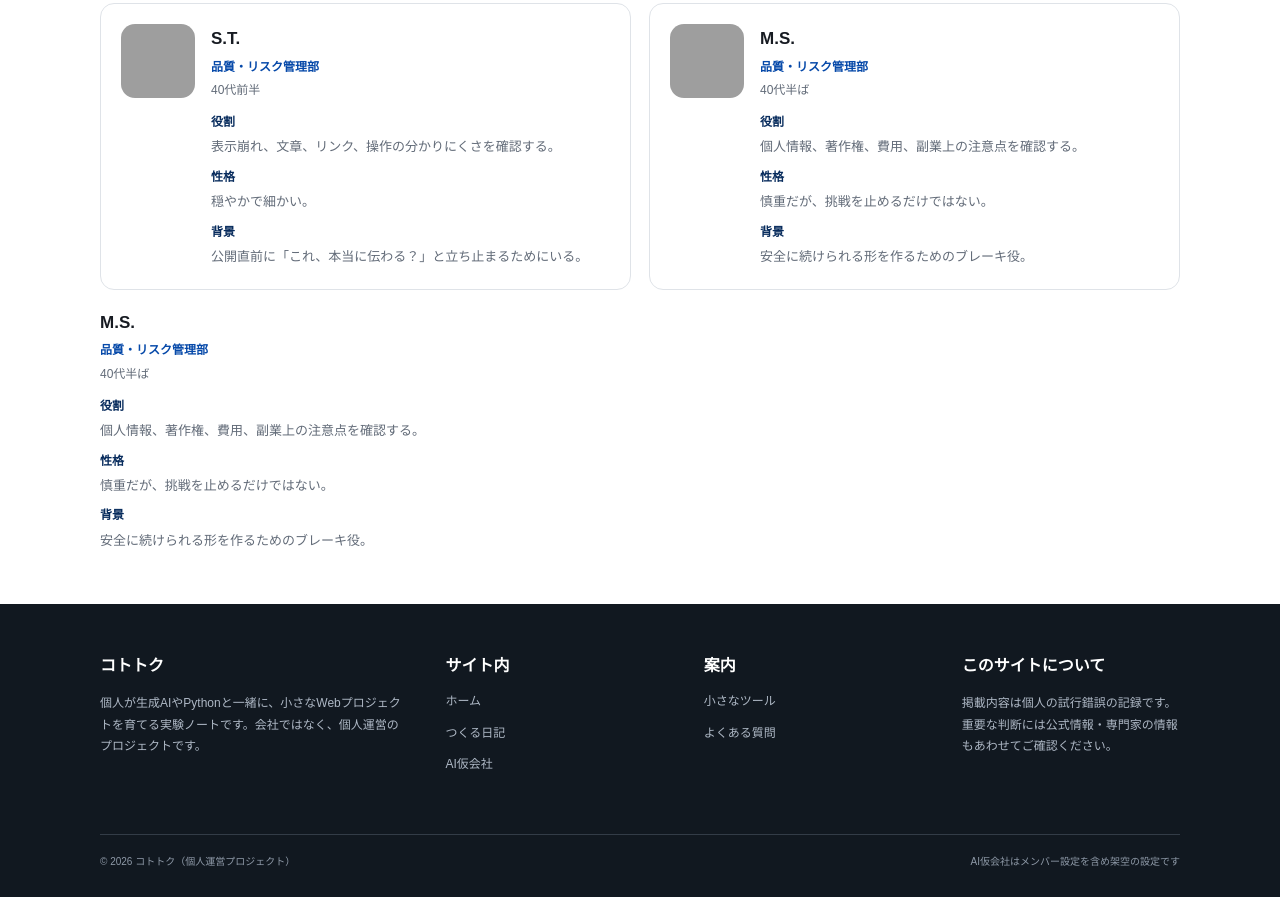
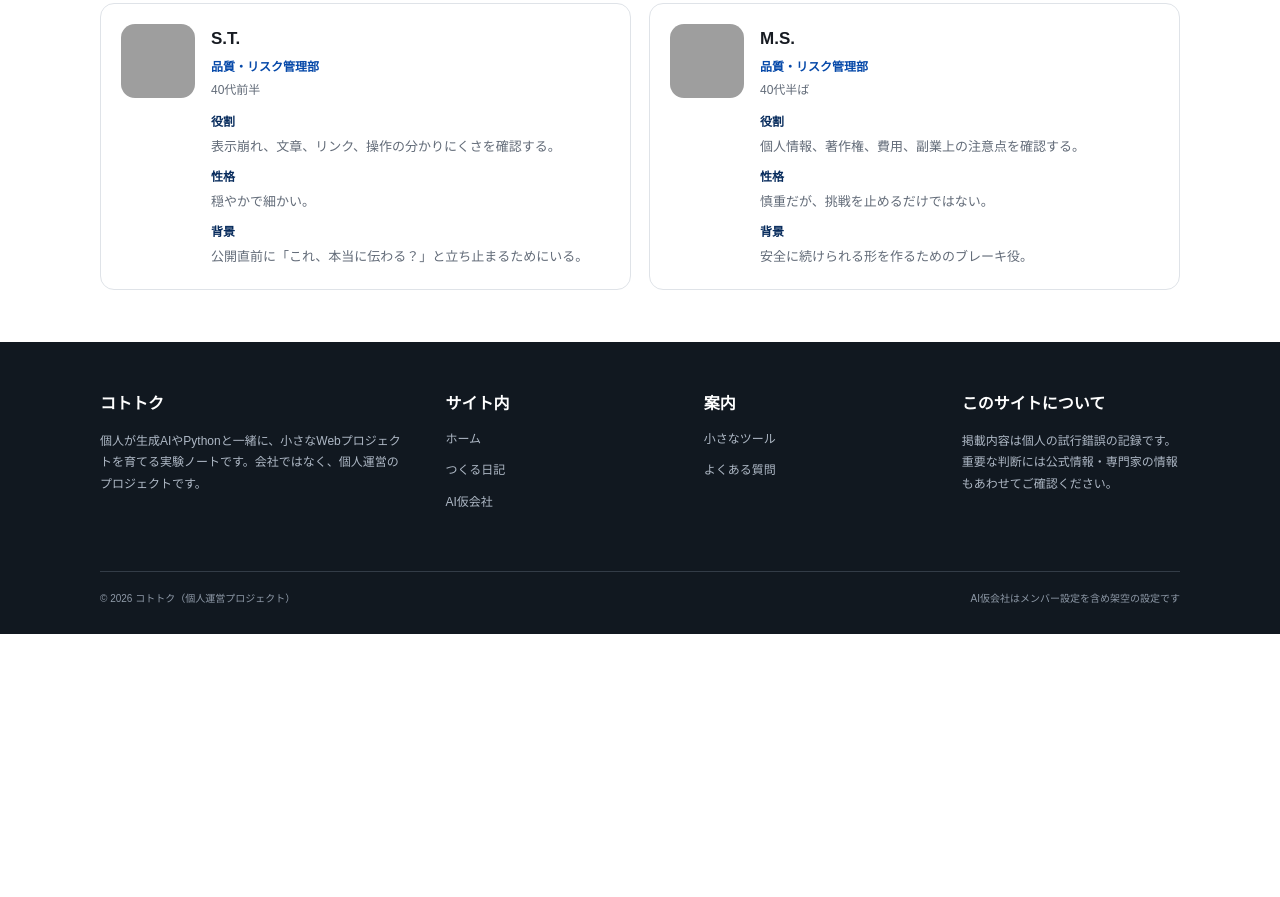
Before and after one commit to tennistom17-source/kototoku-web, a plain HTML site: page ai-company.html in a window 1280 px wide. Shown: the part 2513-3410 px from the top of the page. After the commit the page ends 3147 px from the top, so only its background shows below. Drawn offline with Linux system fonts and the light colour scheme; grey boxes are pictures that could not be loaded.

Commit message:
AI仮会社メンバー画像の追加とレイアウト修正

```diff
--- a/ai-company.html
+++ b/ai-company.html
@@ -250,18 +250,6 @@ footer{background:#111820;color:#fff}
 </dl>
 </div>
 </article>
-</svg>
-<div class="staff-body">
-<h3>M.S.</h3>
-<div class="dept">品質・リスク管理部</div>
-<div class="age">40代半ば</div>
-<dl>
-<dt>役割</dt><dd>個人情報、著作権、費用、副業上の注意点を確認する。</dd>
-<dt>性格</dt><dd>慎重だが、挑戦を止めるだけではない。</dd>
-<dt>背景</dt><dd>安全に続けられる形を作るためのブレーキ役。</dd>
-</dl>
-</div>
-</article>
 </div>
 </div></section>
 
```
